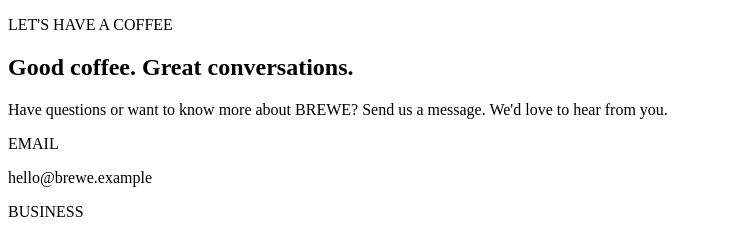
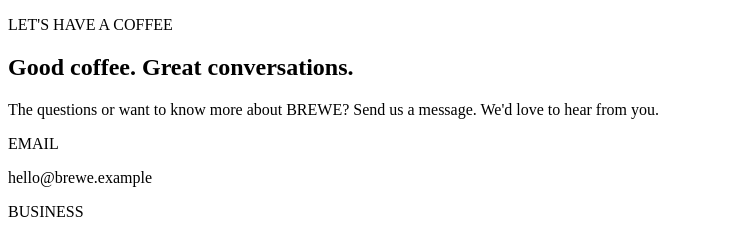
Before and after one commit to c20245221gawal-ai/brewe, an Astro site: page /index/sections/Contact in a window 1280 px wide. Shown: the top 234 px of the page, 0-738 px from the left. Built offline with nearby package versions, Linux system fonts and the light colour scheme; Astro itself is replaced by a stand-in of ours.

Commit message:
brewe ka e
Co-authored-by: Copilot <223556219+Copilot@users.noreply.github.com>

```diff
--- a/src/pages/index/sections/Contact.astro
+++ b/src/pages/index/sections/Contact.astro
@@ -9,7 +9,7 @@
     </h2>
 
     <p>
-      Have questions or want to know more about BREWE?
+      The questions or want to know more about BREWE?
       Send us a message. We'd love to hear from you.
     </p>
 
```
